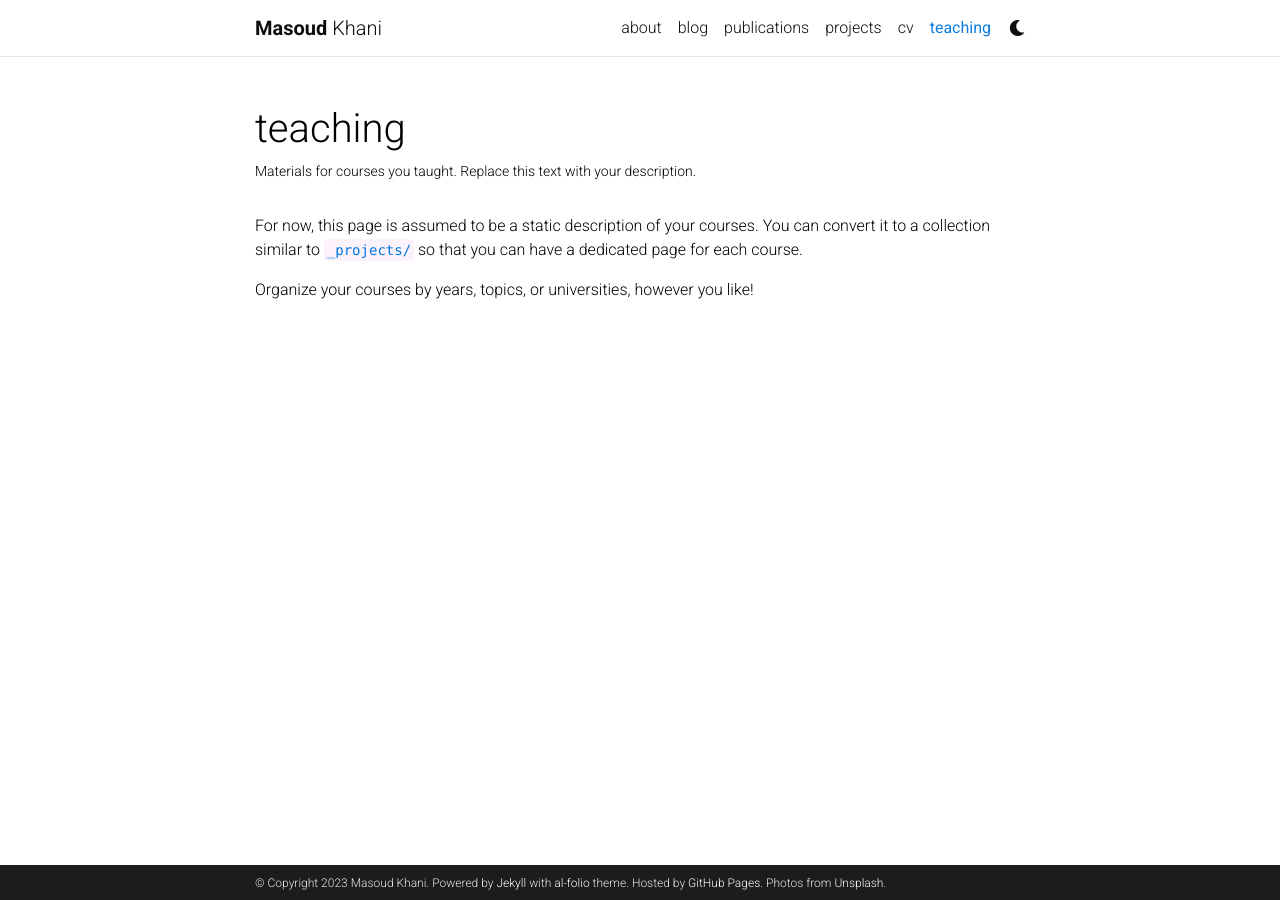
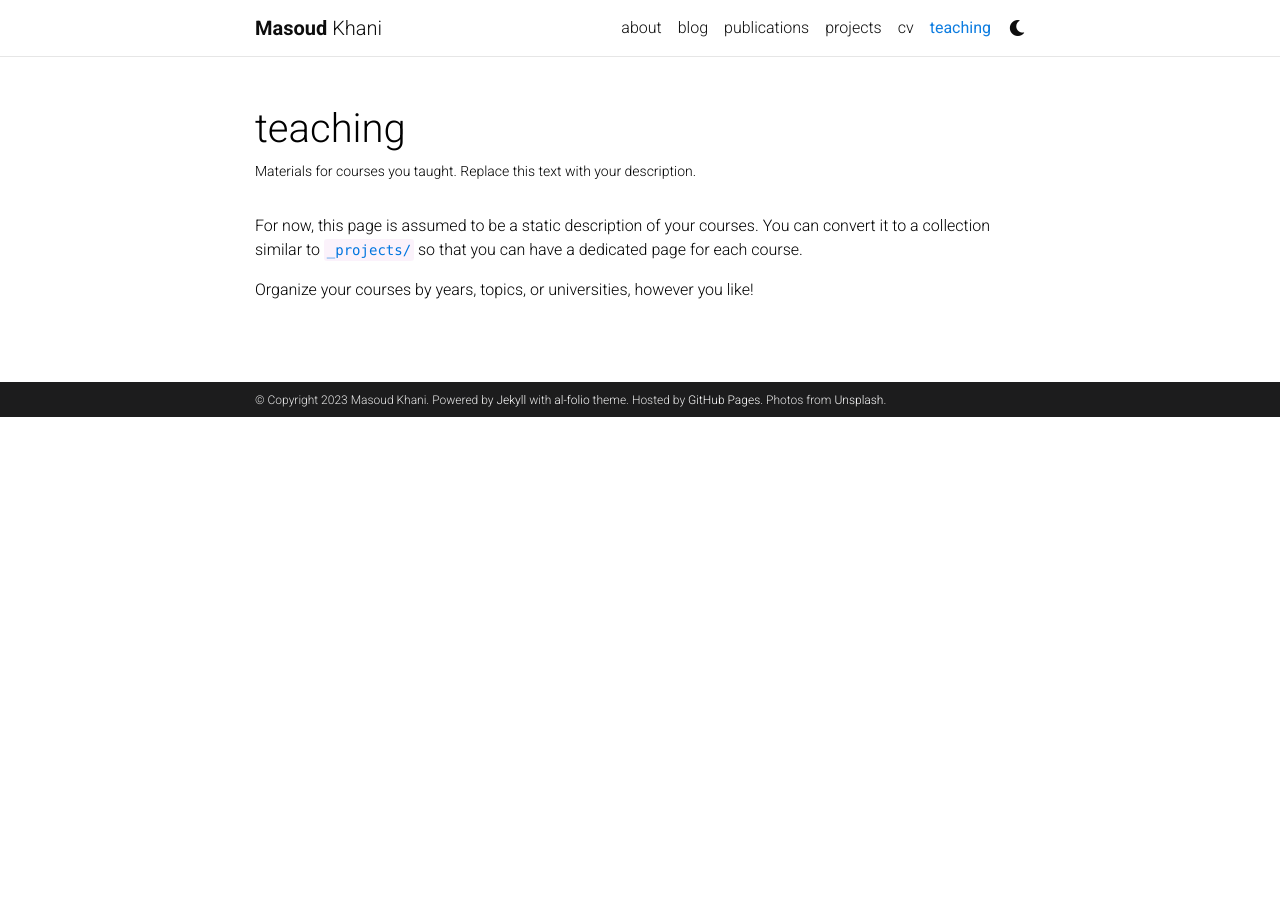
Before and after one commit to msdkhani/msdkhani.github.io, a Jekyll site: the page built from _pages/teaching.md, in a window 1280 px wide. Built offline with Jekyll 4.4.1, drawn with Linux system fonts in a browser that asks for light colours; comment, search, counter and statistics services are not loaded; a style sheet for code colours, icons or effects is not loaded.

Commit message:
Update footer.html

```diff
--- a/_includes/footer.html
+++ b/_includes/footer.html
@@ -4,7 +4,7 @@
     margin-top: 5% !important;
     right: 0 !important;
     left: 0 !important;
-    bottom: 0;
+    bottom: auto;
     }
 </style>
     {% if site.footer_fixed %}
```
